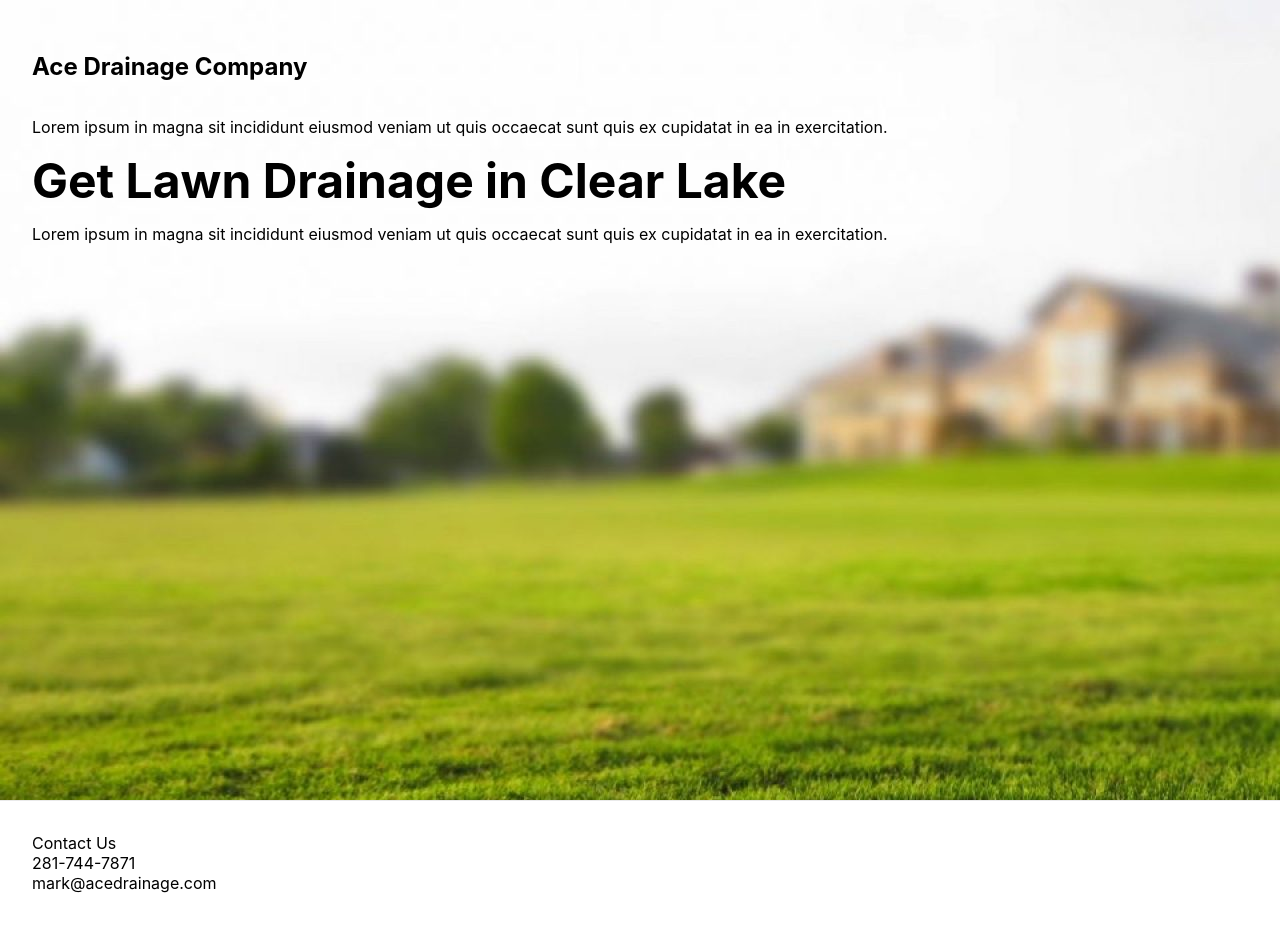
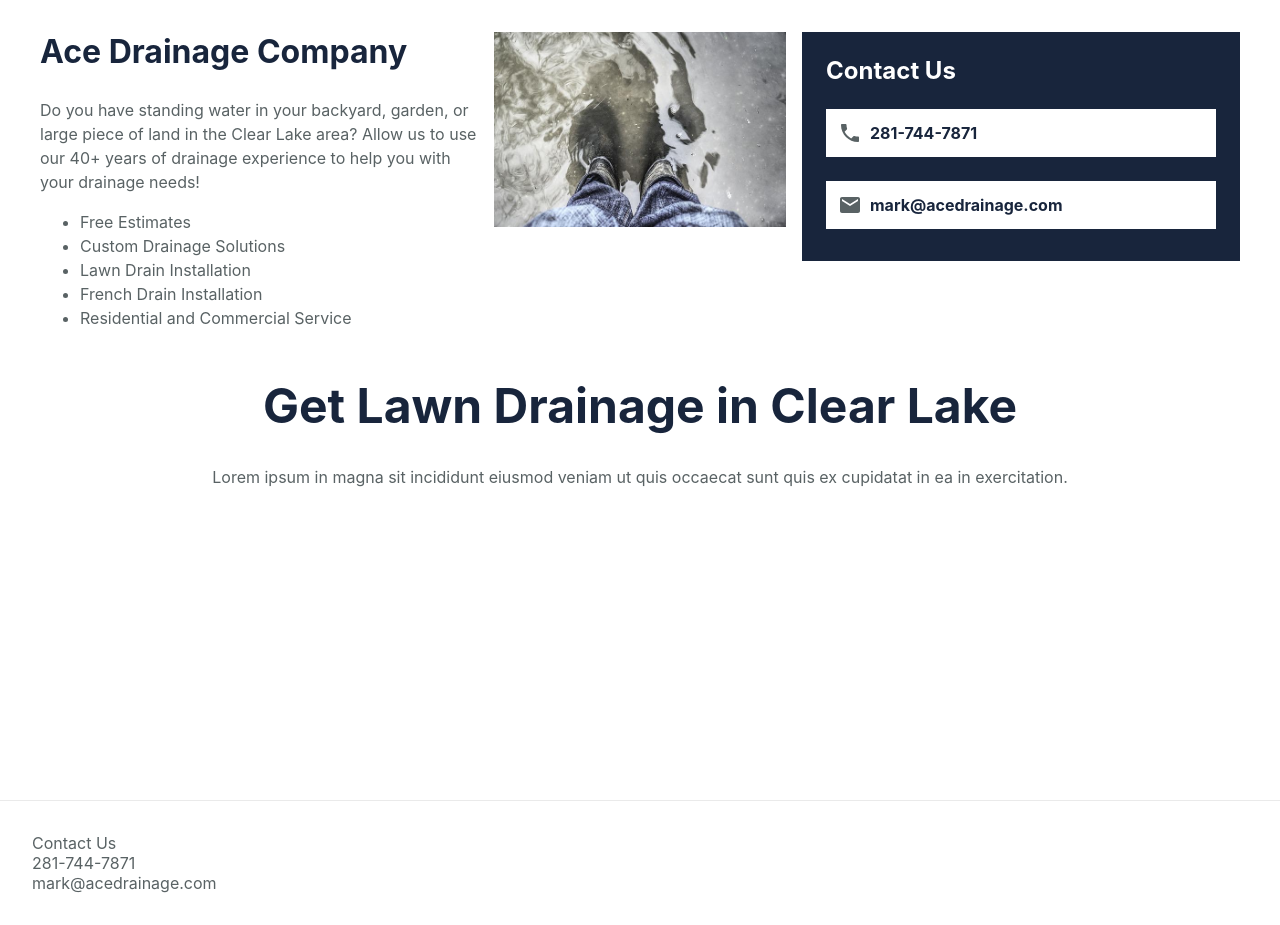
Before and after one commit to carlykube/ace-drainage-brochure, a Next.js app: page / in a window 1280 px wide. Built offline with nearby package versions, Linux system fonts and the light colour scheme.

Commit message:
Adds home page content

```diff
--- /dev/null
+++ b/components/EmailIcon.tsx
@@ -0,0 +1,7 @@
+const EmailIcon = ({ ...props }) => {
+  return (
+    <svg xmlns="http://www.w3.org/2000/svg" height="24px" viewBox="0 0 24 24" width="24px" fill="currentColor"><path d="M0 0h24v24H0z" fill="none"/><path d="M20 4H4c-1.1 0-1.99.9-1.99 2L2 18c0 1.1.9 2 2 2h16c1.1 0 2-.9 2-2V6c0-1.1-.9-2-2-2zm0 4l-8 5-8-5V6l8 5 8-5v2z"/></svg>
+  )
+}
+
+export default EmailIcon;
--- /dev/null
+++ b/components/PhoneIcon.tsx
@@ -0,0 +1,7 @@
+const PhoneIcon = ({ ...props }) => {
+  return (
+    <svg xmlns="http://www.w3.org/2000/svg" height="24px" viewBox="0 0 24 24" width="24px" fill="currentColor"><path d="M0 0h24v24H0z" fill="none"/><path d="M6.62 10.79c1.44 2.83 3.76 5.14 6.59 6.59l2.2-2.2c.27-.27.67-.36 1.02-.24 1.12.37 2.33.57 3.57.57.55 0 1 .45 1 1V20c0 .55-.45 1-1 1-9.39 0-17-7.61-17-17 0-.55.45-1 1-1h3.5c.55 0 1 .45 1 1 0 1.25.2 2.45.57 3.57.11.35.03.74-.25 1.02l-2.2 2.2z"/></svg>
+  )
+}
+
+export default PhoneIcon;
--- a/pages/index.tsx
+++ b/pages/index.tsx
@@ -1,6 +1,8 @@
 import type { NextPage } from 'next'
 import Head from 'next/head'
 import Image from 'next/image'
+import PhoneIcon from '../components/PhoneIcon'
+import EmailIcon from '../components/EmailIcon'
 import styles from '../styles/Home.module.css'
 
 const Home: NextPage = () => {
@@ -13,15 +15,44 @@ const Home: NextPage = () => {
       </Head>
 
       <main className={styles.main}>
-        <h2>
-          Ace Drainage Company
-        </h2>
-        <p>Lorem ipsum in magna sit incididunt eiusmod veniam ut quis occaecat sunt quis ex cupidatat in ea in exercitation.</p>
+        <div className={styles.topSection}>
+          <div className={`${styles.topSectionBlock} ${styles.topSectionText}`}>
+            <h2 className={styles.companyName}>
+              Ace Drainage Company
+            </h2>
+            <p>Do you have standing water in your backyard, garden, or large piece of land in the Clear Lake area? Allow us to use our 40+ years of drainage experience to help you with your drainage needs!</p>
+            <ul>
+              <li>Free Estimates</li>
+              <li>Custom Drainage Solutions</li>
+              <li>Lawn Drain Installation</li>
+              <li>French Drain Installation</li>
+              <li>Residential and Commercial Service</li>
+            </ul>
+          </div>
+
+          <div className={`${styles.topSectionBlock} ${styles.topSectionImageContainer}`}>
+            <img className={styles.topSectionImage} src="/water-boots.jpg" />
+          </div>
+
+          <div className={`${styles.topSectionBlock} ${styles.topSectionContact}`}>
+            <div className={styles.contactContainer}>
+              <h3 className={styles.contactTitle}>Contact Us</h3>
+              <div className={styles.contactDetail}>
+                <PhoneIcon></PhoneIcon>
+                <a href="tel:2817447871">281-744-7871</a>
+              </div>
+              <div className={styles.contactDetail}>
+                <EmailIcon></EmailIcon>
+                <a href="mailto:mark@acedrainage.com">mark@acedrainage.com</a>
+              </div>
+            </div>
+          </div>
+        </div>
 
         <h1 className={styles.title}>
           Get Lawn Drainage in Clear Lake
         </h1>
-        <p>Lorem ipsum in magna sit incididunt eiusmod veniam ut quis occaecat sunt quis ex cupidatat in ea in exercitation.</p>
+        <p className={styles.moreInfo}>Lorem ipsum in magna sit incididunt eiusmod veniam ut quis occaecat sunt quis ex cupidatat in ea in exercitation.</p>
       </main>
 
       <footer className={styles.footer}>
--- a/styles/Home.module.css
+++ b/styles/Home.module.css
@@ -2,7 +2,6 @@
 }
 
 .main {
-  background:  url("/lawn.jpg");
   min-height: 100vh;
   padding: 2rem;
   display: flex;
@@ -11,14 +10,81 @@
   align-items: flex-start;
 }
 
-.title {
+.topSection {
+  display: flex;
+}
+
+.topSectionBlock {
+  margin: 0 8px;
+}
+
+.topSectionText {
+  flex: 3;
+}
+
+.companyName {
+  font-size:  2rem;
+  margin-top:  0;
+}
+
+.topSectionImageContainer {
+  flex:  2;
+}
+
+.topSectionImage {
+  width:  100%;
+  height: auto;
+}
+
+.topSectionContact {
+  flex:  3;
+}
+
+.contactContainer {
+  background-color: var(--PRIMARY-COLOR);
+  color:  var(--WHITE);
+  padding: 24px;
+}
+
+.contactTitle {
   margin: 0;
-  line-height: 1.15;
-  font-size: 3rem;
+  font-size: 1.5rem;
+}
+
+.contactDetail {
+  background-color: var(--WHITE);
+  color: var(--PRIMARY-COLOR);
+  font-weight: bold;
+  display: flex;
+  align-items: center;
+  justify-content: flex-start;
+  margin: 24px 0;
+  padding: 12px;
+}
+
+.contactDetail:last-child {
+  margin-bottom: 8px;
+}
+
+.contactDetail svg {
+  color:  var(--GREY);
+}
+
+.contactDetail > * + * {
+  margin:  0 8px;
 }
 
 .title {
+  margin: 2rem 0 1rem;
+  line-height: 1.15;
+  font-size: 3rem;
   text-align: center;
+  width: 100%;
+}
+
+.moreInfo {
+  text-align: center;
+  width: 100%;
 }
 
 .footer {
@@ -30,3 +96,36 @@
   height: 1em;
   margin-left: 0.5rem;
 }
+
+
+@media (max-width: 991px) {
+  .topSection {
+    flex-wrap: wrap;
+  }
+
+  .topSectionBlock {
+    margin: 8px 0;
+  }
+
+  .topSectionText {
+    width: 50%;
+    flex-basis: 50%;
+  }
+
+  .topSectionImageContainer {
+    width: 50%;
+    flex-basis: 50%;
+    padding-left:  8px;
+  }
+
+  .topSectionContact {
+    width: 100%;
+    flex-basis: 100%;
+  }
+}
+
+@media (max-width: 575px) {
+  .topSectionImageContainer {
+    display: none;
+  }
+}
--- a/styles/globals.css
+++ b/styles/globals.css
@@ -4,6 +4,7 @@ body {
   margin: 0;
   font-family: -apple-system, BlinkMacSystemFont, Segoe UI, Roboto, Oxygen,
     Ubuntu, Cantarell, Fira Sans, Droid Sans, Helvetica Neue, sans-serif;
+  color:  var(--GREY);
 }
 
 a {
@@ -14,3 +15,17 @@ a {
 * {
   box-sizing: border-box;
 }
+
+h1, h2 {
+  color: var(--PRIMARY-COLOR);
+}
+
+p, ul {
+  line-height: 1.5;
+}
+
+:root {
+  --PRIMARY-COLOR: #18253c;
+  --WHITE:  #fff;
+  --GREY:  #596264;
+}
```
Also changed, not shown: public/water-boots.jpg (added).
